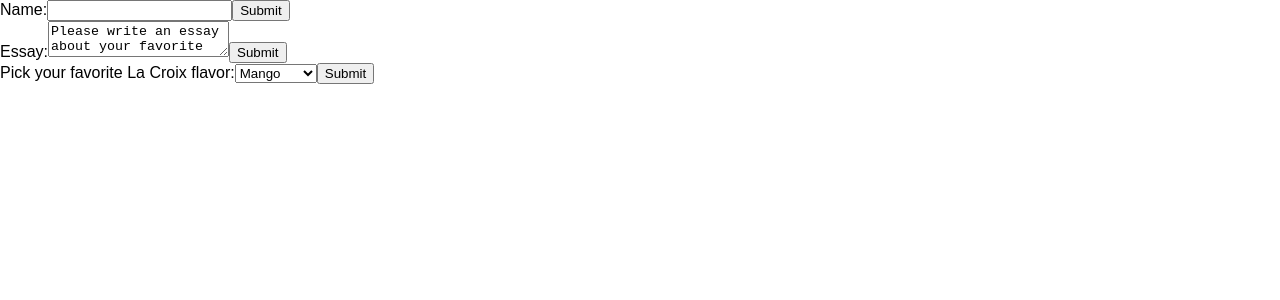
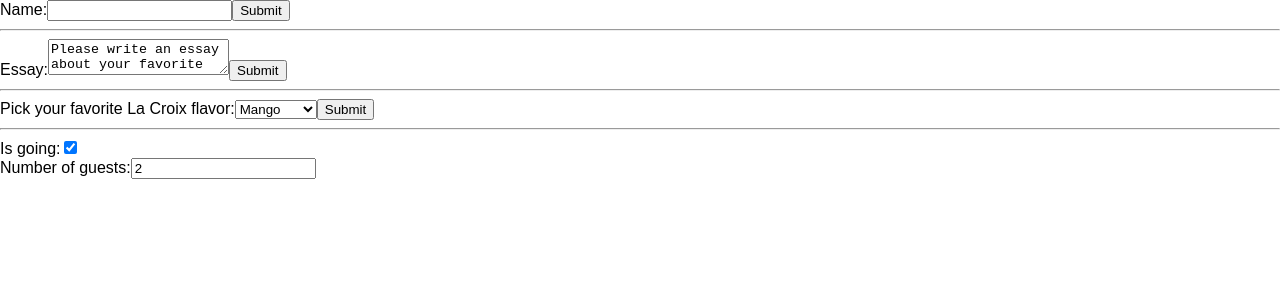
Before and after one commit to GennaMarco/react-app, a React (Create React App) app: page / in a window 1280 px wide. Shown: the top 300 px of the page. Built offline with nearby package versions, Linux system fonts and the light colour scheme.

Commit message:
multiple inputs in one form

```diff
--- a/public/index.html
+++ b/public/index.html
@@ -26,8 +26,12 @@
       You need to enable JavaScript to run this app.
     </noscript>
     <div id="root"></div>
+    <hr>
     <div id="root2"></div>
+    <hr>
     <div id="root3"></div>
+    <hr>
+    <div id="root4"></div>
     <!--
       This HTML file is a template.
       If you open it directly in the browser, you will see an empty page.
--- /dev/null
+++ b/src/Reservation.js
@@ -0,0 +1,49 @@
+import React from 'react';
+
+class Reservation extends React.Component {
+    constructor(props) {
+        super(props);
+        this.state = {
+            isGoing: true,
+            numberOfGuests: 2
+        };
+
+        this.handleInputChange = this.handleInputChange.bind(this);
+    }
+
+    handleInputChange(event) {
+        const target = event.target;
+        const value = target.type === 'checkbox' ? target.checked : target.value;
+        const name = target.name;
+
+        this.setState({
+            [name]: value
+        });
+    }
+
+    render() {
+        return (
+            <form>
+                <label>
+                    Is going:
+                    <input
+                        name="isGoing"
+                        type="checkbox"
+                        checked={this.state.isGoing}
+                        onChange={this.handleInputChange} />
+                </label>
+                <br />
+                <label>
+                    Number of guests:
+                    <input
+                        name="numberOfGuests"
+                        type="number"
+                        value={this.state.numberOfGuests}
+                        onChange={this.handleInputChange} />
+                </label>
+            </form>
+        );
+    }
+}
+
+export default Reservation;
--- a/src/index.js
+++ b/src/index.js
@@ -5,8 +5,10 @@
 import EssayForm from './EssayForm';
 import FlavorForm from './FlavorForm';
 import registerServiceWorker from './registerServiceWorker';
+import Reservation from "./Reservation";
 
 ReactDOM.render(<NameForm />, document.getElementById('root'));
 ReactDOM.render(<EssayForm />, document.getElementById('root2'));
 ReactDOM.render(<FlavorForm />, document.getElementById('root3'));
+ReactDOM.render(<Reservation />, document.getElementById('root4'));
 registerServiceWorker();
```
